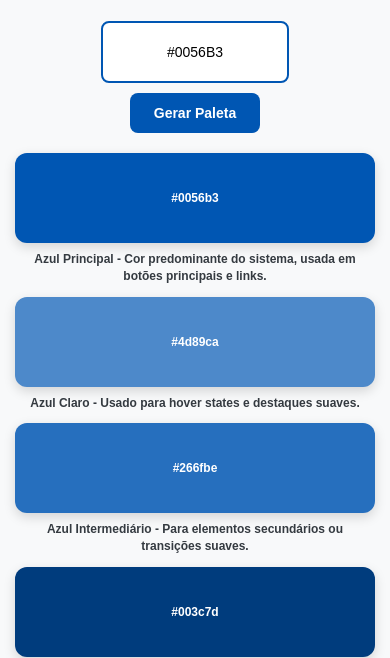
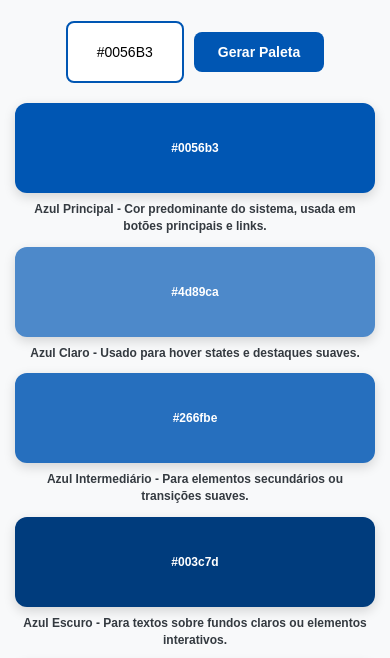
Before and after one commit to thiago95macedo/paleta_cores, a plain HTML site: page index.html in a window 390 px wide. Shown: the part 125-783 px from the top of the page. Drawn offline with Linux system fonts and the light colour scheme.

Commit message:
Ajusta campo de cor menor e botão ao lado para layout mais compacto

```diff
--- a/css/styles.css
+++ b/css/styles.css
@@ -21,13 +21,14 @@ body {
 .input-container {
   margin-bottom: 30px;
   display: flex;
-  flex-direction: column;
+  flex-direction: row;
   align-items: center;
+  justify-content: center;
   gap: 15px;
 }
 
 .color-input {
-  width: 200px;
+  width: 120px;
   height: 40px;
   padding: 8px 12px;
   font-size: 16px;
@@ -175,7 +176,7 @@ footer a:hover {
   }
 
   .color-input {
-    width: 180px;
+    width: 100px;
     height: 45px;
     font-size: 15px;
   }
@@ -226,7 +227,7 @@ footer a:hover {
   }
 
   .color-input {
-    width: 160px;
+    width: 90px;
     height: 42px;
     font-size: 14px;
   }
@@ -268,7 +269,7 @@ footer a:hover {
   }
 
   .color-input {
-    width: 140px;
+    width: 80px;
     height: 40px;
     font-size: 13px;
   }
```
